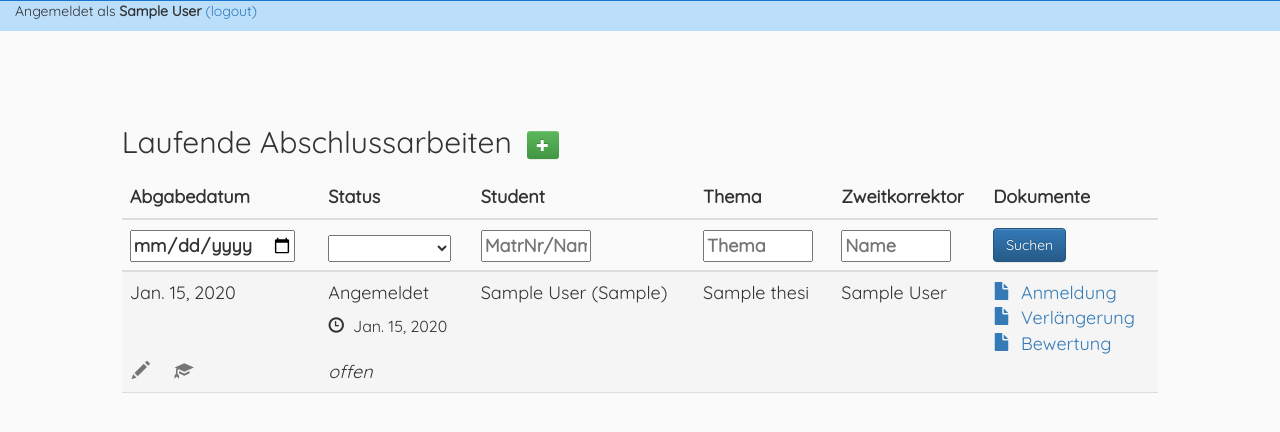
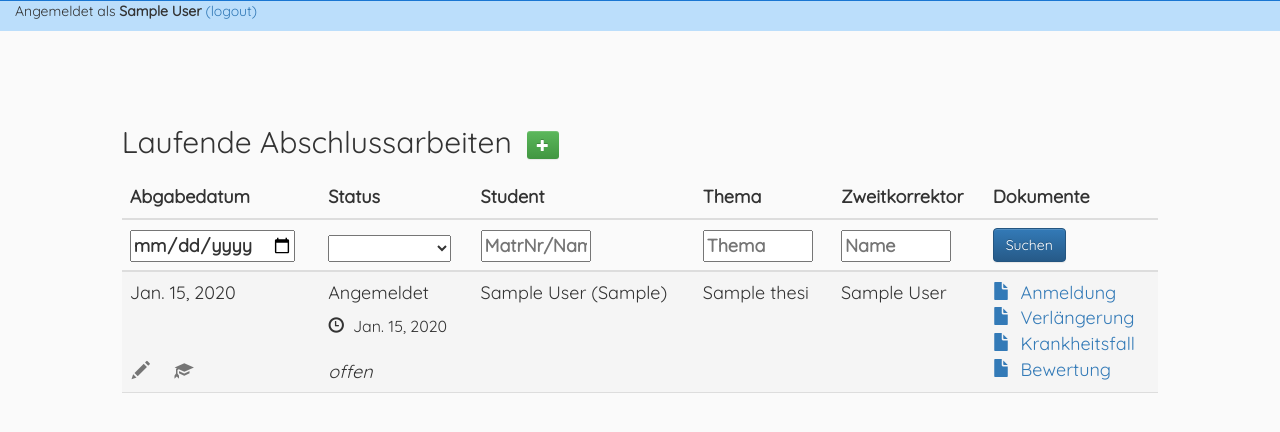
Before and after one commit to informatik-mannheim/faculty-thesis-db, a Django app: page /overview/ in a window 1280 px wide. Shown: the part 79-511 px from the top of the page. Run offline with Django 3.2, Linux system fonts and the light colour scheme; a user stored in the database is signed in; tables that the repository leaves empty hold one stand-in row (values such as "Sample post"); parts of the project's set-up code (start-up, migrations or seed data) failed here and were passed over; some libraries are stand-ins or nearby versions.

Commit message:
updated overview.html (prolong-illness-pdf)

```diff
--- a/website/templates/website/overview.html
+++ b/website/templates/website/overview.html
@@ -40,7 +40,7 @@
                         </select>
                     </th>
                     <th>
-                        <input type="text" name="student" id="student" placeholder="MatrNr/Name" size="10">
+                        <input type="text" name="student" id="student" placeholder="MatrNr/Name" size="10" value="{{ student }}">
                     </th>
                     <th>
                         <input type="text" name="title" id="title" placeholder="Thema" size="10">
@@ -49,7 +49,7 @@
                         <input type="text" name="assessor" id="assessor" placeholder="Name" size="10">
                     </th>
                     <th>
-                        <input class="btn btn-primary" type="submit" value="Suchen">
+                        <input class="btn btn-primary" type="submit" value="Suchen" >
                     </th>
                     </form>
                 </tr>
@@ -97,6 +97,10 @@
 								<span class="glyphicon glyphicon-file"></span>&nbsp; Verlängerung
 							</a>
                             <br />
+							<a class="document-link" target="_blank" href="/download/prolong_illness/{{thesis.surrogate_key}}">
+								<span class="glyphicon glyphicon-file"></span>&nbsp; Krankheitsfall
+							</a>
+							<br />
 							<a class="document-link" target="_blank" href="/download/grading/{{thesis.surrogate_key}}">
 								<span class="glyphicon glyphicon-file"></span>&nbsp; Bewertung
 							</a>
```
